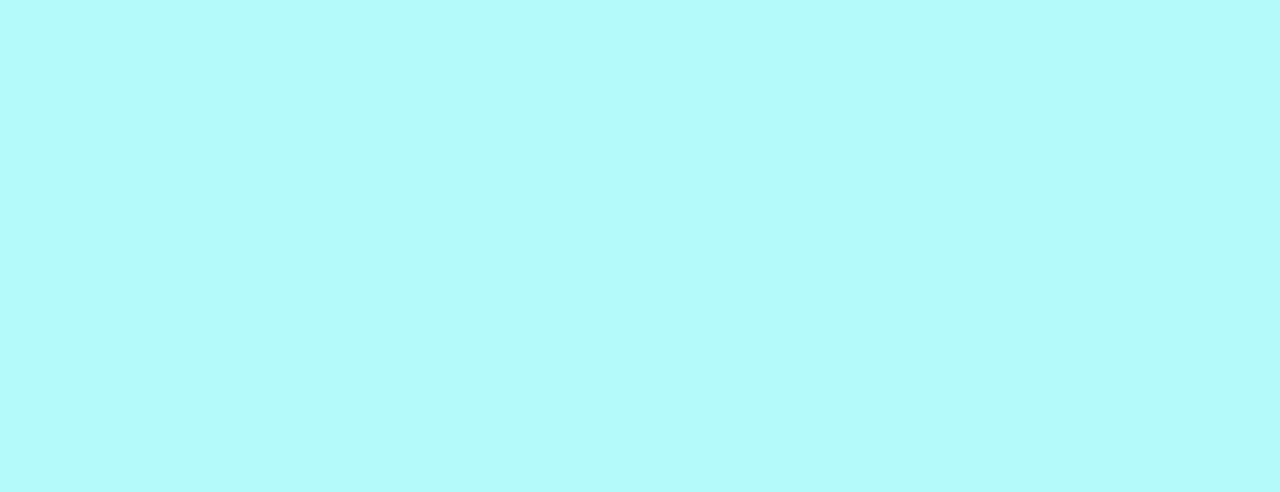
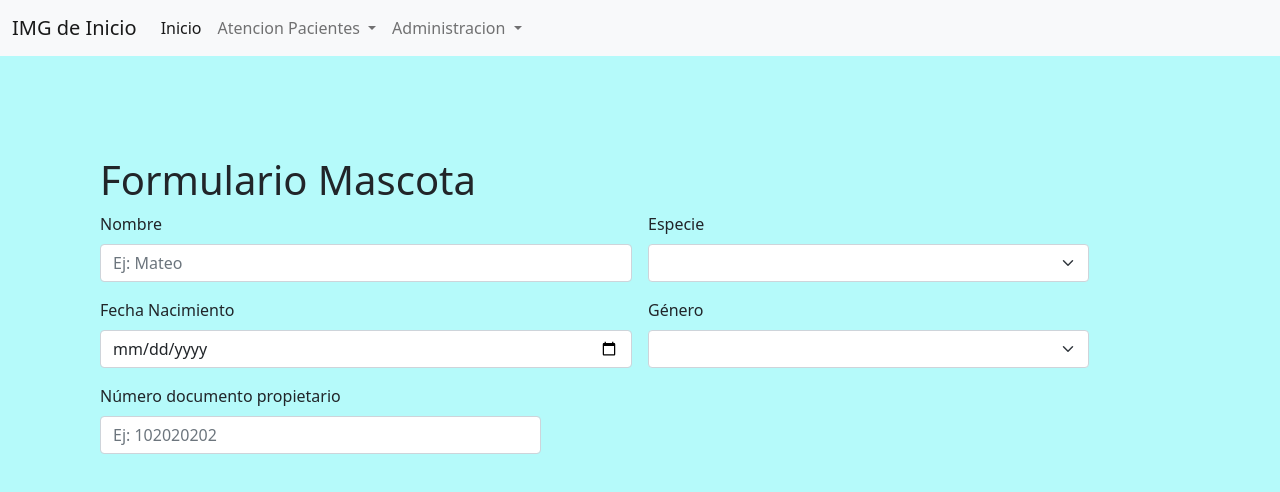
Before and after one commit to Beto-63/Proyecto-Veterinaria, a Vue app in the folder frontend/: page /Atencion in a window 1280 px wide. Shown: the top 492 px of the page. Built offline with nearby package versions, Linux system fonts and the light colour scheme.

Commit message:
new component

```diff
--- /dev/null
+++ b/frontend/src/components/FormMascota.vue
@@ -0,0 +1,72 @@
+<template>
+  <div class="form-mascota">
+    <h1>Formulario Mascota</h1>
+    <form class="row g-3">
+      <div class="col-md-6">
+        <label for="inputEmail4" class="form-label">Nombre</label>
+        <input
+          v-model="nombreMascota"
+          type="text"
+          class="form-control"
+          id="inputEmail4"
+          placeholder="Ej: Mateo"
+        />
+      </div>
+      <div class="col-md-5">
+        <label for="inputState" class="form-label">Especie</label>
+        <select v-model="especieMascota" id="inputState" class="form-select">
+          <option selected v-for="esp in especies" :key="esp">{{ esp }}</option>
+        </select>
+      </div>
+      <div class="col-md-6">
+        <label for="inputEmail4" class="form-label">Fecha Nacimiento</label>
+        <input
+          v-model="fechaMascota"
+          type="date"
+          class="form-control"
+          id="inputEmail4"
+        />
+      </div>
+      <div class="col-md-5">
+        <label for="inputState" class="form-label">Género</label>
+        <select v-model="generoMascota" id="inputState" class="form-select">
+          <option>Femenimo</option>
+          <option>Masculino</option>
+        </select>
+      </div>
+      <div class="col-5">
+        <label for="inputAddress" class="form-label"
+          >Número documento propietario</label
+        >
+        <input
+          v-model="numDocPropietario"
+          type="number"
+          class="form-control"
+          id="inputAddress"
+          placeholder="Ej: 102020202"
+        />
+      </div>
+    </form>
+  </div>
+</template>
+
+<script>
+export default {
+  data() {
+    return {
+      especies: ["Canino", "Felino", "Ave", "Roedor"],
+      nombreMascota: null,
+      especieMascota: null,
+      fechaMascota: null,
+      generoMascota: null,
+      numDocPropietario: null,
+    };
+  },
+};
+</script>
+
+<style>
+.form-mascota {
+  margin: 100px;
+}
+</style>
--- a/frontend/src/views/Atencion.vue
+++ b/frontend/src/views/Atencion.vue
@@ -1,7 +1,15 @@
-<template></template>
+<template>
+  <div>
+      <navbar/>
+      <form-mascota/>
+  </div>
+</template>
 
 <script>
-export default {};
+import FormMascota from '../components/FormMascota.vue';
+import Navbar from '../components/Navbar.vue';
+export default {
+  components: { Navbar, FormMascota },};
 </script>
 
 <style>
```
Also changed, not shown: 2 other files (tests, documents, lock files or other folders).
